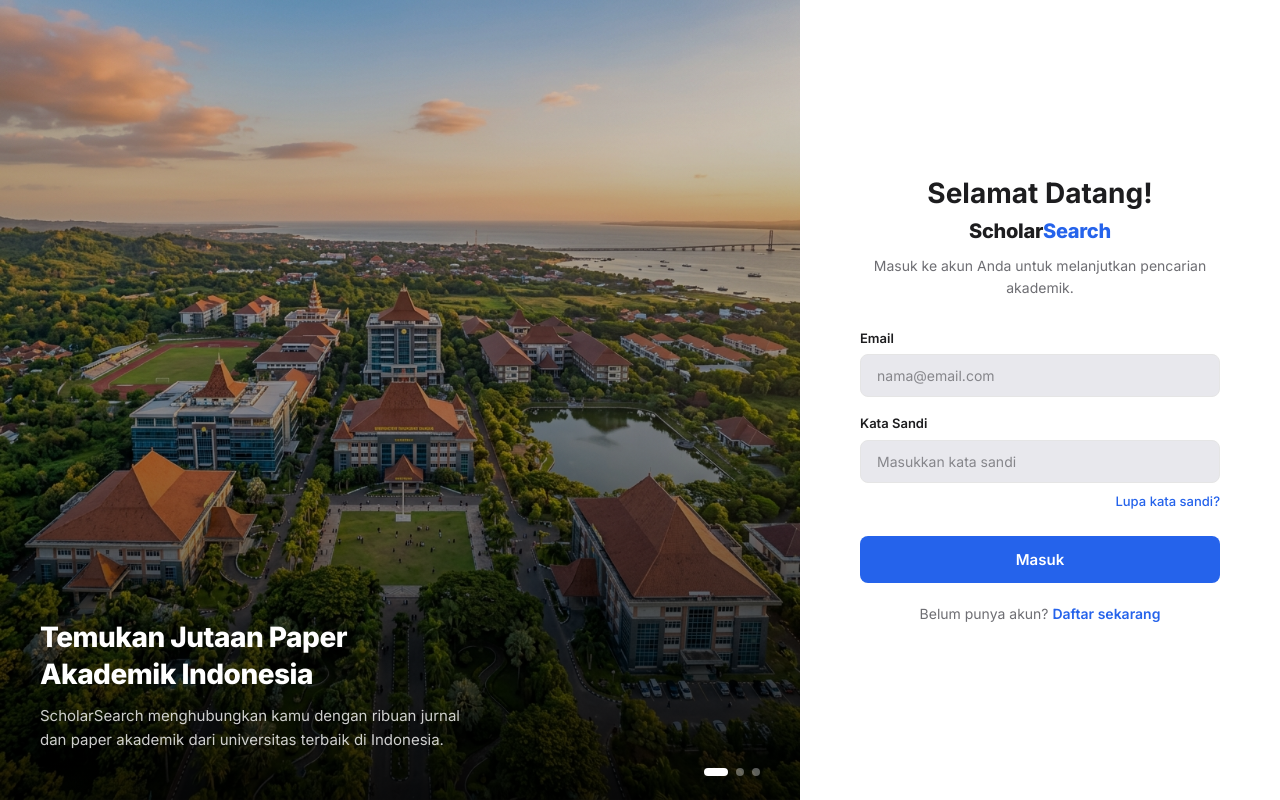
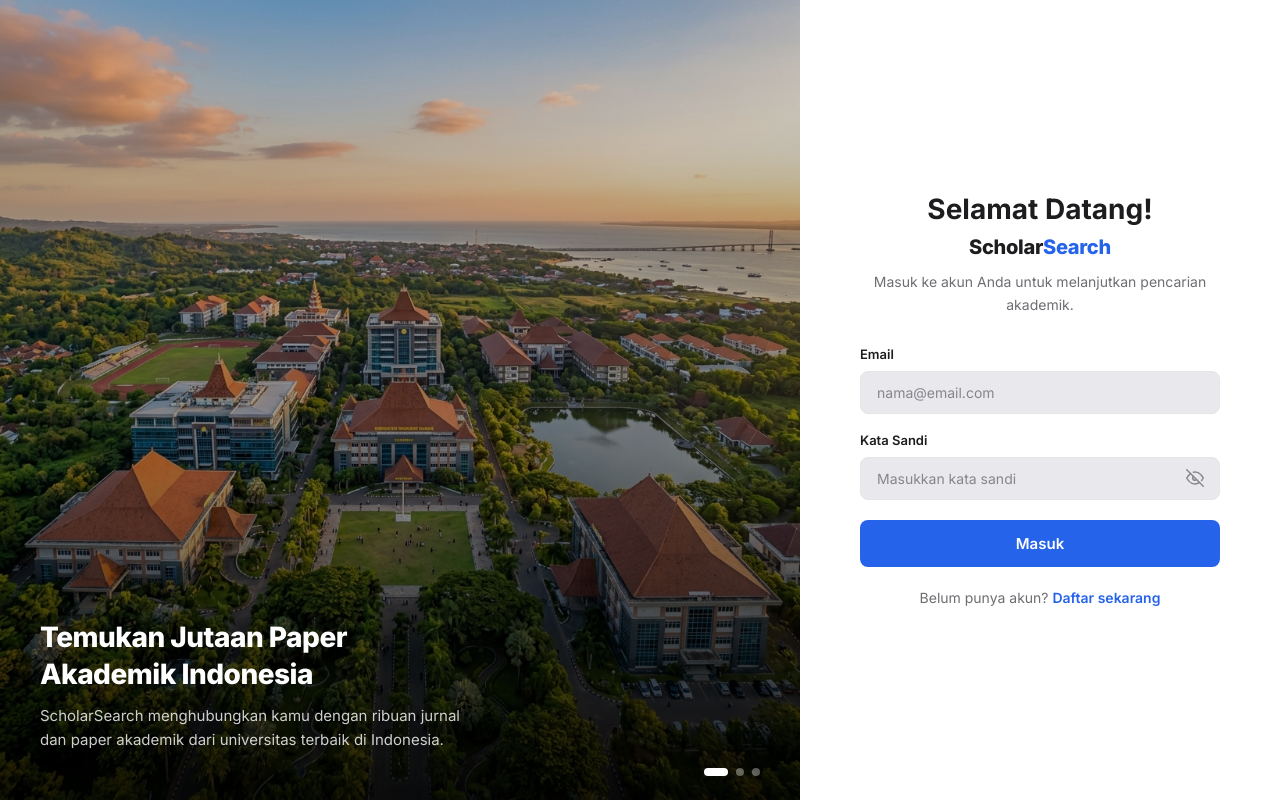
Before and after one commit to Renoslendra/ScholarSearchID, a Flask app: page /signin in a window 1280 px wide. Run offline with Flask 3, Linux system fonts and the light colour scheme.

Commit message:
fitur show n hidden password

```diff
--- a/static/css/style.css
+++ b/static/css/style.css
@@ -241,6 +241,35 @@ input[type="range"]::-webkit-slider-thumb{-webkit-appearance:none;width:16px;hei
 .signin-card .signup{text-align:center;margin-top:16px;font-size:14px;color:var(--text-sec)}
 .signin-card .signup a{color:var(--accent);font-weight:500}
 
+/* Password Toggle Wrapper */
+.password-wrapper {
+  position: relative;
+  display: flex;
+  align-items: center;
+}
+
+.password-wrapper .auth-input {
+  padding-right: 40px; /* Kasih ruang di kanan biar teks gak nabrak ikon */
+}
+
+.btn-toggle-password {
+  position: absolute;
+  right: 12px;
+  background: none;
+  border: none;
+  color: var(--text-muted);
+  cursor: pointer;
+  padding: 4px;
+  display: flex;
+  align-items: center;
+  justify-content: center;
+  transition: color 0.2s ease;
+}
+
+.btn-toggle-password:hover {
+  color: var(--accent);
+}
+
 /* ===== FOOTER ===== */
 .footer{border-top:1px solid var(--border);padding:24px 32px;margin-top:auto}
 .footer-inner{max-width:var(--max-w);margin:0 auto;display:flex;align-items:center;justify-content:space-between}
--- a/templates/about.html
+++ b/templates/about.html
@@ -307,10 +307,16 @@
         </div>
         <div class="auth-field">
           <label for="signin-password">Kata Sandi</label>
-          <input type="password" class="auth-input" id="signin-password" placeholder="Masukkan kata sandi">
+          <div class="password-wrapper">
+            <input type="password" class="auth-input" id="signin-password" placeholder="Masukkan kata sandi">
+            <button type="button" class="btn-toggle-password" aria-label="Lihat kata sandi">
+              <svg class="eye-icon" width="18" height="18" viewBox="0 0 24 24" fill="none" stroke="currentColor" stroke-width="2" stroke-linecap="round" stroke-linejoin="round">
+                <path d="M17.94 17.94A10.07 10.07 0 0 1 12 20c-7 0-11-8-11-8a18.45 18.45 0 0 1 5.06-5.94M9.9 4.24A9.12 9.12 0 0 1 12 4c7 0 11 8 11 8a18.5 18.5 0 0 1-2.16 3.19m-6.72-1.07a3 3 0 1 1-4.24-4.24"></path>
+                <line x1="1" y1="1" x2="23" y2="23"></line>
+              </svg>
+            </button>
+          </div>
         </div>
-
-        <a href="#" class="auth-forgot">Lupa kata sandi?</a>
 
         <button class="btn-auth-primary" id="btn-signin">Masuk</button>
 
@@ -340,6 +346,26 @@
         dot.addEventListener('click', () => goTo(parseInt(dot.dataset.idx)));
       });
     })();
+    // Fitur Show/Hide Password
+    const togglePasswordBtns = document.querySelectorAll('.btn-toggle-password');
+
+    togglePasswordBtns.forEach(btn => {
+      btn.addEventListener('click', function() {
+        // Cari input yang posisinya persis di sebelah tombol ini
+        const input = this.previousElementSibling;
+        const icon = this.querySelector('.eye-icon');
+
+        if (input.type === 'password') {
+          input.type = 'text';
+          // Ganti icon ke Eye Open
+          icon.innerHTML = '<path d="M1 12s4-8 11-8 11 8 11 8-4 8-11 8-11-8-11-8z"></path><circle cx="12" cy="12" r="3"></circle>';
+        } else {
+          input.type = 'password';
+          // Ganti icon ke Eye Off (dicoret)
+          icon.innerHTML = '<path d="M17.94 17.94A10.07 10.07 0 0 1 12 20c-7 0-11-8-11-8a18.45 18.45 0 0 1 5.06-5.94M9.9 4.24A9.12 9.12 0 0 1 12 4c7 0 11 8 11 8a18.5 18.5 0 0 1-2.16 3.19m-6.72-1.07a3 3 0 1 1-4.24-4.24"></path><line x1="1" y1="1" x2="23" y2="23"></line>';
+        }
+      });
+    });
   </script>
 </body>
 </html>
```
Also changed, not shown: templates/register.html (+38 -3 lines).
